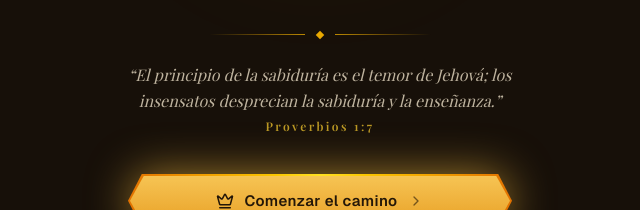
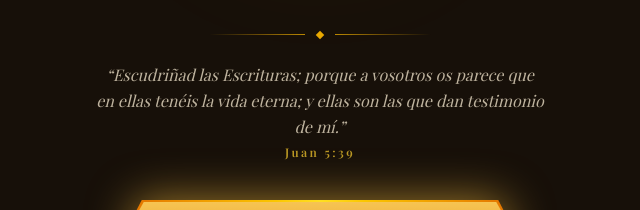
Before and after one commit to im-gitLuv/BiblionarioApp, a Next.js app: page / in a window 1280 px wide. Shown: the part 404-614 px from the top of the page, without its empty margins (320-960 px from the left). Built offline with nearby package versions, Linux system fonts and the light colour scheme; no server answers; the database is empty.

Commit message:
Randomize scripture rotation with transitions

```diff
--- a/src/components/game/MainMenu.tsx
+++ b/src/components/game/MainMenu.tsx
@@ -1,12 +1,13 @@
 "use client";
 
 import { useEffect, useState } from "react";
-import { motion } from "framer-motion";
+import { AnimatePresence, motion } from "framer-motion";
 import { Crown, Sparkles, Trophy, BookOpen, HelpCircle, ChevronRight } from "lucide-react";
 import { cn } from "@/lib/utils";
 import {
   SCRIPTURE_ROTATION,
   formatCrowns,
+  shuffleScriptures,
   type ScoreRecord,
 } from "@/lib/game-data";
 
@@ -74,16 +75,36 @@ function MenuButton({
 }
 
 export function MainMenu({ best, onPlay, onHowTo, onHall }: MainMenuProps) {
-  const [verseIndex, setVerseIndex] = useState(0);
+  // The fixed first value keeps server/client rendering identical. Once mounted,
+  // the effect replaces it with a shuffled deck and walks that deck without repeats.
+  const [verse, setVerse] = useState(SCRIPTURE_ROTATION[0]);
 
   useEffect(() => {
+    let deck = shuffleScriptures();
+    let cursor = 0;
+    const firstFrame = requestAnimationFrame(() => setVerse(deck[cursor]));
+
     const t = setInterval(() => {
-      setVerseIndex((i) => (i + 1) % SCRIPTURE_ROTATION.length);
+      const previousRef = deck[cursor].ref;
+      cursor += 1;
+
+      if (cursor >= deck.length) {
+        deck = shuffleScriptures();
+        cursor = 0;
+
+        // A new cycle should never begin with the verse that ended the last one.
+        if (deck.length > 1 && deck[0].ref === previousRef) {
+          [deck[0], deck[1]] = [deck[1], deck[0]];
+        }
+      }
+
+      setVerse(deck[cursor]);
     }, 9000);
-    return () => clearInterval(t);
+    return () => {
+      cancelAnimationFrame(firstFrame);
+      clearInterval(t);
+    };
   }, []);
-
-  const verse = SCRIPTURE_ROTATION[verseIndex];
 
   return (
     <div className="flex flex-1 flex-col">
@@ -147,18 +168,23 @@ export function MainMenu({ best, onPlay, onHowTo, onHall }: MainMenuProps) {
         </motion.div>
 
         {/* Rotating verse */}
+        <div className="mt-6 flex min-h-24 max-w-md items-center justify-center">
+          <AnimatePresence mode="wait">
             <motion.p
-          key={verseIndex}
-          initial={{ opacity: 0 }}
-          animate={{ opacity: 1 }}
-          transition={{ duration: 1 }}
-          className="mt-6 max-w-md font-display text-[15px] italic leading-relaxed text-[#e9dcc4]/80 sm:text-base"
+              key={verse.ref}
+              initial={{ opacity: 0, y: 9, filter: "blur(5px)" }}
+              animate={{ opacity: 1, y: 0, filter: "blur(0px)" }}
+              exit={{ opacity: 0, y: -7, filter: "blur(4px)" }}
+              transition={{ duration: 0.7, ease: "easeOut" }}
+              className="font-display text-[15px] italic leading-relaxed text-[#e9dcc4]/80 sm:text-base"
             >
               “{verse.text}”
               <span className="mt-1 block text-xs font-semibold not-italic tracking-[0.2em] text-amber-300/70">
                 {verse.ref}
               </span>
             </motion.p>
+          </AnimatePresence>
+        </div>
 
         {/* Best score */}
         {best && (
```
Lines whose indentation alone changed are shown as unchanged.
